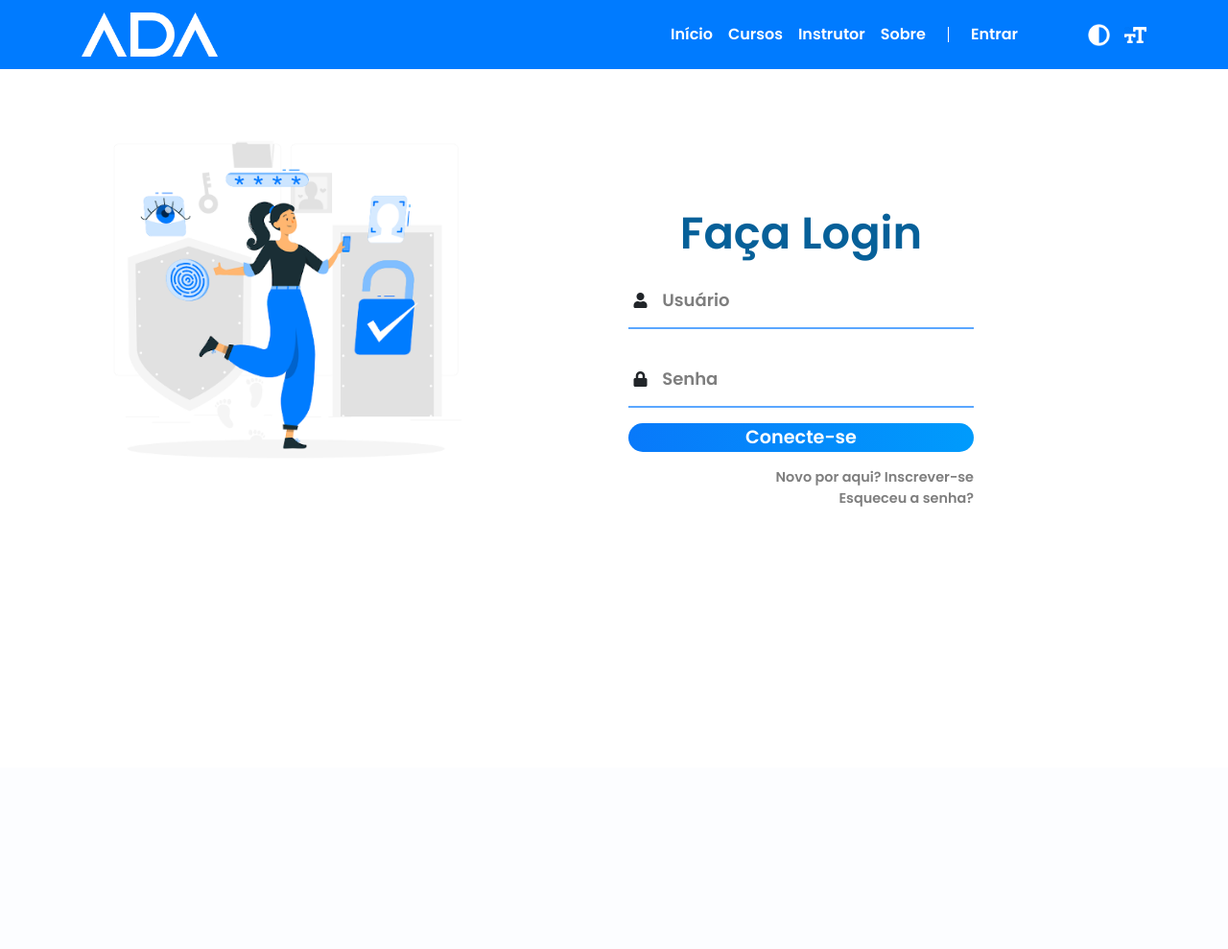
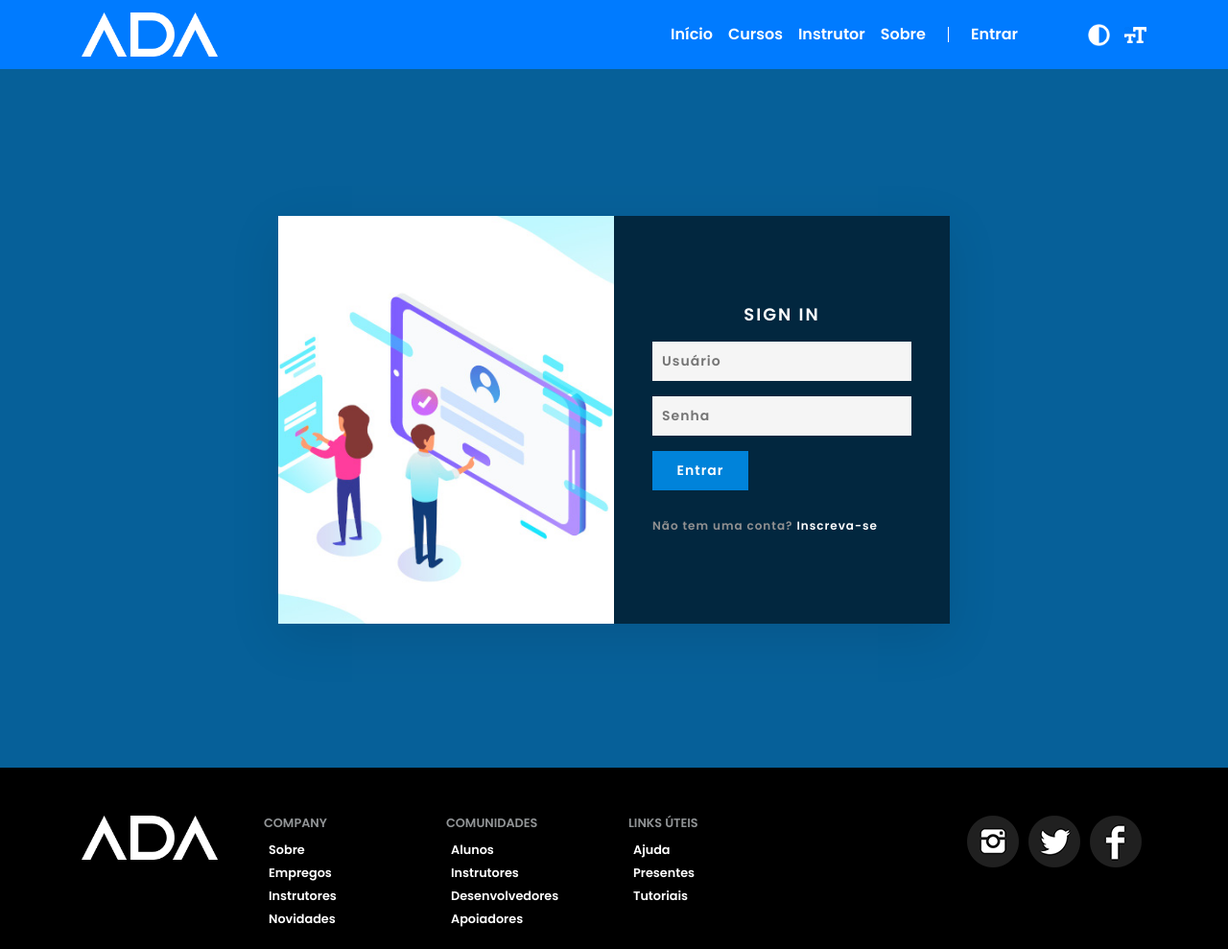
Before and after one commit to ArataSaraiva/aratasaraiva.github.io, a PHP site: page /login.html in a window 1280 px wide. Shown: the whole page at 96% size. Before the commit the page ends 528 px from the top, so only its background shows below. Run offline with PHP 8.4, Linux system fonts and the light colour scheme; some libraries are stand-ins or nearby versions.

Commit message:
Adição da página de login e incrição, remoção da antiga página de login

```diff
--- a/css/estilo.css
+++ b/css/estilo.css
@@ -1,3 +1,10 @@
+* {
+    font-family: "Poppins", sans-serif;
+    margin: 0;
+    padding: 0;
+    box-sizing: border-box;
+}
+
 #home {
     background: rgb(8, 160, 255);
     color: white;
@@ -92,6 +99,7 @@ h3 {
 
 #login {
     padding-top: 100px;
+    margin-bottom: 60px;
     box-sizing: border-box;
     overflow: hidden;
 }
@@ -366,6 +374,166 @@ form h2 {
     color: white;
     text-align: center;
     font-size: 1.5em;
+}
+
+#page-login {
+    font-family: 'poppins', sans-serif;
+    margin: 0;
+    padding: 0;
+    box-sizing: border-box;
+}
+
+section#sec-login {
+    position: relative;
+    min-height: 100vh;
+    background: rgb(6, 96, 153);
+    display: flex;
+    justify-content: center;
+    align-items: center;
+    padding: 20px;
+}
+
+#div-login {
+    padding-top: 75px;
+}
+
+section .login-switch {
+    position: relative;
+    width: 700px;
+    height: 425px;
+    background: rgb(2, 39, 63);
+    box-shadow: 0 15px 50px rgba(0, 0, 0, 0.1);
+    overflow: hidden;
+}
+
+section .login-switch .user {
+    position: absolute;
+    top: 0;
+    left: 0;
+    width: 100%;
+    height: 100%;
+    display: flex;
+}
+
+section .login-switch .user .imgBx {
+    position: relative;
+    width: 50%;
+    height: 100%;
+    background: white;
+    transition: 0.5s;
+}
+
+section .login-switch .user .imgBx img {
+    position: absolute;
+    top: 0;
+    left: 0;
+    width: 100%;
+    height: 100%;
+    object-fit: cover;
+}
+
+section .login-switch .user .formBx {
+    position: relative;
+    width: 50%;
+    height: 100%;
+    background: rgb(2, 39, 63);
+    display: flex;
+    justify-content: center;
+    align-items: center;
+    padding: 40px;
+    transition: 0.5s;
+}
+
+section .login-switch .user .formBx form h2 {
+    font-size: 18px;
+    font-weight: 600;
+    text-transform: uppercase;
+    letter-spacing: 2px;
+    text-align: center;
+    width: 100%;
+    margin-bottom: 10px;
+    color: white;
+}
+
+section .login-switch .user .formBx form input {
+    position: relative;
+    width: 100%;
+    padding: 10px;
+    background: #f5f5f5;
+    color: #333;
+    border: none;
+    outline: none;
+    box-shadow: none;
+    margin: 8px 0;
+    font-size: 14px;
+    letter-spacing: 1px;
+    font-weight: 300;
+}
+
+section .login-switch .user .formBx form input[type="submit"] {
+    max-width: 100px;
+    background: #0083da;
+    color: #fff;
+    cursor: pointer;
+    font-size: 14px;
+    font-weight: 500;
+    letter-spacing: 1px;
+    transition: 0.5s;
+}
+
+section .login-switch .user .formBx form .signup {
+    position: relative;
+    margin-top: 20px;
+    font-size: 12px;
+    letter-spacing: 1px;
+    color: rgb(145, 145, 145);
+    font-weight: 300;
+}
+
+section .login-switch .user .formBx form .signup a {
+    font-weight: 600;
+    text-decoration: none;
+    color: white;
+}
+
+section .login-switch .signupBx {
+    pointer-events: none;
+}
+
+section .login-switch.active .signupBx {
+    pointer-events: initial;
+}
+
+section .login-switch .signupBx .formBx {
+    left: 100%;
+}
+
+section .login-switch.active .signupBx .formBx {
+    left: 0%;
+}
+
+section .login-switch .signupBx .imgBx {
+    left: -100%;
+}
+
+section .login-switch.active .signupBx .imgBx {
+    left: -0%;
+}
+
+section .login-switch .signinBx .formBx {
+    left: 0;
+}
+
+section .login-switch.active .signinBx .formBx {
+    left: 100%;
+}
+
+section .login-switch .signinBx .imgBx {
+    left: 0;
+}
+
+section .login-switch.active .signinBx .imgBx {
+    left: -100%;
 }
 
 
@@ -675,4 +843,13 @@ footer #logo {
     .sobre .card:hover .face.face1 {
         background-color: #09134e;
     }
+    section .login-switch {
+        max-width: 400px;
+    }
+    section .login-switch .imgBx {
+        display: none;
+    }
+    section .login-switch .user .formBx {
+        width: 100%;
+    }
 }
--- /dev/null
+++ b/js/text.js
@@ -0,0 +1,4 @@
+function toggleForm() {
+    var container = document.querySelector('.login-switch');
+    container.classList.toggle('active');
+}
--- a/login.html
+++ b/login.html
@@ -1,9 +1,9 @@
 <!DOCTYPE html>
 <html lang="en">
+
 <head>
-    <!-- Meta tags Obrigatórias -->
-    <meta charset="utf-8">
-    <meta name="viewport" content="width=device-width, initial-scale=1, shrink-to-fit=no">
+    <meta charset="UTF-8">
+    <meta name="viewport" content="width=device-width, initial-scale=1.0">
 
     <!-- Bootstrap CSS -->
     <link rel="stylesheet" href="https://stackpath.bootstrapcdn.com/bootstrap/4.1.3/css/bootstrap.min.css" integrity="sha384-MCw98/SFnGE8fJT3GXwEOngsV7Zt27NXFoaoApmYm81iuXoPkFOJwJ8ERdknLPMO" crossorigin="anonymous">
@@ -17,21 +17,24 @@
     <!-- Estilo de Fonte -->
     <link href="https://fonts.googleapis.com/css?family=Poppins:600&display=swap" rel="stylesheet">
 
-    <title>Entrar</title>
+    <title>ADA - Cursos Online</title>
     <link rel="icon" href="img/favicon.png">
 </head>
-<body id="pag-login">
-    <header> <!-- Incio Cabeçalho -->
+
+<body id="page-login">
+
+    <header>
+        <!-- Inicio Cabecalho -->
         <a href="#conteudo" class="visuallyhidden" tabindex="0">Ir direto para o conteúdo</a>
         <nav class="navbar navbar-expand-sm navbar-dark bg-primary fixed-top">
             <div class="container">
                 <div class="row">
                     <div class="col-md-4 d-flex">
-              <a href="index.html" class="navbar-brand"><img src="img/logo.png" width="142" tabindex="0" alt="Logotipo ADA"></a>
+                        <a href="index.html" class="navbar-brand"><img src="img/logo.png" width="142" tabindex="0" aria-label="Logotipo ADA"></a>
                     </div>
                 </div>
 
-          <button id="toggle-menu-principal" class="navbar-toggler" data-toggle="collapse" data-target="#nav-principal" aria-label="Botão de Alternância em telas menores">
+                <button class="navbar-toggler" data-toggle="collapse" data-target="#nav-principal" aria-label="Botão de Alternância em telas menores">
             <span class="navbar-toggler-icon"></span>
           </button>
 
@@ -56,70 +59,121 @@
                         <li class="nav-item divisor"></li>
 
                         <li class="nav-item btn-entrar">
-                <a href="" class="nav-link" aria-label="Botão Entrar" tabindex="0">Entrar</a>
+                            <a href="./login.html" class="nav-link" aria-label="Botão Entrar" tabindex="0">Entrar</a>
                         </li>
 
                         <li class="nav-item icone-acessibilidade">
                             <div class="adjust-align-center">
-                  <a href="" id="altocontraste" onclick="window.toggleContrast()" tabindex="0"><img src="img/adjust.png" alt="Botão de alto contraste" width="23"></a>
+                                <a href="" id="altocontraste" onclick="window.toggleContrast()" tabindex="0"><img src="img/adjust.png" aria-label="Botão de alto contraste" width="23"></a>
                             </div>
                         </li>
 
                         <li class="nav-item icone-acessibilidade">
                             <div class="adjust-align-center">
-                  <a href=""  id="aumentar-fonte" onclick="window.toggleFont()" tabindex="0"><img src="img/font.png" alt="Botão com função de aumentar a fonte" width="23"></a>
+                                <a href="" id="aumentar-fonte" onclick="window.toggleFont()" tabindex="0"><img src="img/font.png" aria-label="Botão com função de aumentar a fonte" width="23"></a>
                             </div>
                         </li>
                     </ul>
                 </div>
+
             </div>
         </nav>
-    </header> <!-- Fim Cabeçalho -->
+    </header>
+    <!--/Fim Cabecalho -->
 
-    <section id="login"><!--Início Secão Login -->
+    <section id="sec-login">
+        <div id="div-login">
+            <div class="login-switch">
+                <div class="user signinBx">
+                    <div class="imgBx"><img src="img/inscricao.jpg" alt=""></div>
+                    <div class="formBx">
+                        <form>
+                            <h2>Sign In</h2>
+                            <input type="text" placeholder="Usuário">
+                            <input type="password" placeholder="Senha">
+                            <input type="submit" value="Entrar">
+                            <p class="signup">Não tem uma conta? <a href="#" onclick="toggleForm();">Inscreva-se</a></p>
+                        </form>
+                    </div>
+                </div>
+
+                <div class="user signupBx">
+                    <div class="formBx">
+                        <form>
+                            <h2>Crie uma Conta</h2>
+                            <input type="text" placeholder="Usuário">
+                            <input type="email" placeholder="Endereço de E-mail">
+                            <input type="password" placeholder="Criar senha">
+                            <input type="password" placeholder="Confirmar senha">
+                            <input type="submit" value="Entrar">
+                            <p class="signup">Já tem uma conta? <a href="#" onclick="toggleForm();">Entrar</a></p>
+                        </form>
+                    </div>
+                    <div class="imgBx"><img src="img/inscricao.jpg" alt=""></div>
+                </div>
+
+            </div>
+        </div>
+    </section>
+
+    <footer>
         <div class="container">
             <div class="row">
-          <div class="col-md-6 d-none d-md-block">
-            <img class="on-contrast-force-gray" src="img/login.png" alt="Desenho de uma mulher com um celular na mão e de fundo algumas representações de segurança computacional" width="426">
+                <div class="col-md-2" id="logo">
+                    <a href="" tabindex="-1"><img src="img/logo.png" width="142" aria-label="Logotipo ADA" tabindex="0"></a>
                 </div>
-          <div class="col-md-6" id="conteudo"><!--Incio Textos da Seção-->
-            <div class="login-content" tabindex="0">
-              <form id="login" action="#">
-                <h2 class="title">Faça Login</h2>
-                <div class="input-div one">
-                  <div class="i">
-                      <i class="fas fa-user"></i>
+
+                <div class="col-md-2" tabindex="0">
+                    <h4>Company</h4>
+                    <ul class="navbar-nav">
+                        <li><a href="" aria-label="botão Sobre da aba Company" tabindex="0">Sobre</a></li>
+                        <li><a href="" aria-label="botão Empregos da aba Company" tabindex="0">Empregos</a></li>
+                        <li><a href="" aria-label="botão Instrutores da aba Company" tabindex="0">Instrutores</a></li>
+                        <li><a href="" aria-label="botão Novidades da aba Company" tabindex="0">Novidades</a></li>
+                    </ul>
                 </div>
-                  <div class="div">
-                      <h5>Usuário</h5>
-                      <input type="text" class="input">
+
+                <div class="col-md-2" tabindex="0">
+                    <h4>Comunidades</h4>
+                    <ul class="navbar-nav">
+                        <li><a href="" aria-label="botão Alunos da aba Comunidades" tabindex="0">Alunos</a></li>
+                        <li><a href="" aria-label="botão Instrutores da aba Comunidades" tabindex="0">Instrutores</a></li>
+                        <li><a href="" aria-label="botão Desenvolvedores da aba Comunidades" tabindex="0">Desenvolvedores</a></li>
+                        <li><a href="" aria-label="botão Apoiadores da aba Comunidades" tabindex="0">Apoiadores</a></li>
+                    </ul>
+                </div>
+
+                <div class="col-md-2" tabindex="0">
+                    <h4>Links Úteis</h4>
+                    <ul class="navbar-nav">
+                        <li><a href="" aria-label="botão Ajuda da aba Links úteis" tabindex="0">Ajuda</a></li>
+                        <li><a href="" aria-label="botão Presentes da aba Links úteis" tabindex="0">Presentes</a></li>
+                        <li><a href="" aria-label="botão Tutoriais da aba Links úteis" tabindex="0">Tutoriais</a></li>
+                    </ul>
+                </div>
+                <div class="col-md-4">
+                    <ul>
+                        <li>
+                            <a href="" tabindex="-1" aria-label="Link para nossa página no facebook"><img src="img/facebook.png" tabindex="0"></a>
+                        </li>
+                        <li>
+                            <a href="" tabindex="-1" aria-label="Link para nossa página no twitter"><img src="img/twitter.png" tabindex="0"></a>
+                        </li>
+                        <li>
+                            <a href="" tabindex="-1" aria-label="Link para nossa página no instagram"><img src="img/instagram.png" tabindex="0"></a>
+                        </li>
+                    </ul>
                 </div>
             </div>
-                <div class="input-div pass">
-                  <div class="i">
-                      <i class="fas fa-lock"></i>
         </div>
-                  <div class="div">
-                      <h5>Senha</h5>
-                      <input type="password" class="input">
-                  </div>
-                </div>
-                <input type="submit" class="btn-login" value="Conecte-se">
-                <a class="dropdown-divisor" href="#">Novo por aqui? Inscrever-se</a>
-                <a href="#">Esqueceu a senha?</a>
-              </form>
-            </div>
-          </div> <!-- Fim Textos da Seção-->
-        </div>
-      </div>
-    </section><!--/Fim Secão Login -->
+    </footer>
+
     <!-- JavaScript (Opcional) -->
     <!-- jQuery primeiro, depois Popper.js, depois Bootstrap JS -->
     <script src="https://code.jquery.com/jquery-3.3.1.slim.min.js" integrity="sha384-q8i/X+965DzO0rT7abK41JStQIAqVgRVzpbzo5smXKp4YfRvH+8abtTE1Pi6jizo" crossorigin="anonymous"></script>
     <script src="https://cdnjs.cloudflare.com/ajax/libs/popper.js/1.14.3/umd/popper.min.js" integrity="sha384-ZMP7rVo3mIykV+2+9J3UJ46jBk0WLaUAdn689aCwoqbBJiSnjAK/l8WvCWPIPm49" crossorigin="anonymous"></script>
     <script src="https://stackpath.bootstrapcdn.com/bootstrap/4.1.3/js/bootstrap.min.js" integrity="sha384-ChfqqxuZUCnJSK3+MXmPNIyE6ZbWh2IMqE241rYiqJxyMiZ6OW/JmZQ5stwEULTy" crossorigin="anonymous"></script>
-    <script src="js/high-contrast.js"></script>
-    <script src="js/aumentar-font.js"></script>
-    <script src="js/animacao.js"></script>
+    <script type="text/javascript" src="js/text.js"></script>
 </body>
+
 </html>
```
Also changed, not shown: index.html (+46 -40 lines), img/inscricao.jpg (added). Lines whose indentation alone changed are shown as unchanged.
